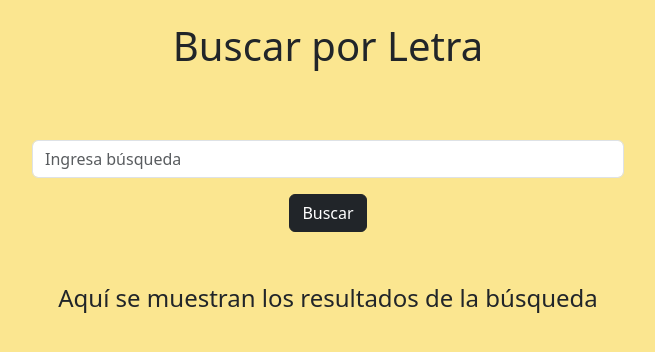
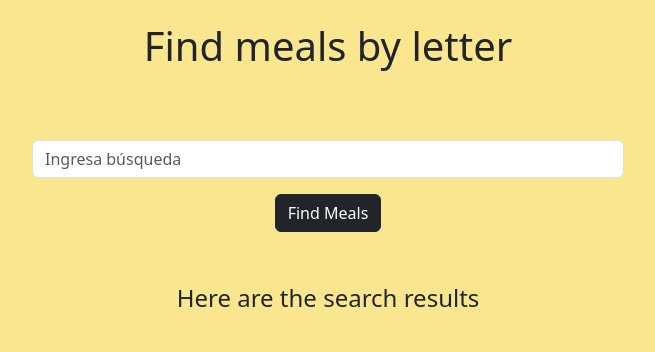
Before and after one commit to dcalderonlo/the_meal_recipes, an Angular app: page /letter in a window 1280 px wide. Shown: the top 352 px of the page, without its empty margins (312-967 px from the left). Built offline with nearby package versions, Linux system fonts and the light colour scheme.

Commit message:
fix: update text to English for consistency across components

```diff
--- a/src/app/components/card/card.component.html
+++ b/src/app/components/card/card.component.html
@@ -7,7 +7,7 @@
         <img [src]="meal.strMealThumb" class="card-img-top" alt="{{ meal.strMeal || 'Meal image' }}">
         <div class="card-body">
           <h5 class="card-title">{{ meal.strMeal }}</h5>
-          <h6 class="card-subtitle my-2 text-body-secondary">Instrucciones</h6>
+          <h6 class="card-subtitle my-2 text-body-secondary">Instrucctions</h6>
           <p class="card-text text-truncated">{{ meal.strInstructions }}</p>
         </div>
       </div>
@@ -29,7 +29,7 @@
                 <img [src]="meal.strMealThumb" class="img-fluid" alt="{{ meal.strMeal || 'Meal image' }}">
               </div>
               <div class="col-lg-6">
-                <h3 class="card-subtitle">Ingredientes</h3>
+                <h3 class="card-subtitle">Ingredients</h3>
                 <ul class="container-fluid w-100">
                   @for (i of getIngredientKeys(meal); track i) {
                     @if (meal[i] && meal[i] !== '') {
@@ -41,16 +41,16 @@
                 </ul>
               </div>
               <div class="container-fluid">
-                <h4 class="card-subtitle my-2">Instrucciones</h4>
+                <h4 class="card-subtitle my-2">Instructions</h4>
                 <p class="card-text">{{ meal.strInstructions }}</p>
 
-                <h4 class="card-subtitle my-2">Preparación</h4>
+                <h4 class="card-subtitle my-2">Preparation</h4>
                 @if (safeYoutubeUrl(meal.strYoutube); as youtubeUrl) {
                   <div class="ratio ratio-16x9">
                     <iframe [src]="youtubeUrl" class="embed-responsive-item" allowfullscreen></iframe>
                   </div>
                 } @else {
-                  <p class="text-muted mb-0">Video no disponible.</p>
+                  <p class="text-muted mb-0">Video not available.</p>
                 }
               </div>
             </div>
--- a/src/app/components/menu/menu.component.html
+++ b/src/app/components/menu/menu.component.html
@@ -6,9 +6,9 @@
   </header>
   <div class="container-fluid d-flex justify-content-center">
     <main class="row gap-3 mt-5 max-vw-50">
-        <button type="button" class="btn btn-dark btn-lg" routerLink="/name">Buscar por Nombre</button>
-        <button type="button" class="btn btn-dark btn-lg" routerLink="/letter">Buscar por Letra</button>
-        <button type="button" class="btn btn-dark btn-lg" routerLink="/random">Buscar Aleatorio</button>
+        <button type="button" class="btn btn-dark btn-lg" routerLink="/name">Find by Name</button>
+        <button type="button" class="btn btn-dark btn-lg" routerLink="/letter">Find by Letter</button>
+        <button type="button" class="btn btn-dark btn-lg" routerLink="/random">Find Random</button>
     </main>
   </div>
 </div>
--- a/src/app/components/the-meal-letter/the-meal-letter.component.html
+++ b/src/app/components/the-meal-letter/the-meal-letter.component.html
@@ -2,7 +2,7 @@
 
 <div class="container-fluid min-vh-100">
   <div class="fs-1 text-center py-3">
-    Buscar por Letra
+    Find meals by letter
   </div>
 
   <app-the-meal-search [searchType]="'letter'"/>
--- a/src/app/components/the-meal-name/the-meal-name.component.html
+++ b/src/app/components/the-meal-name/the-meal-name.component.html
@@ -2,7 +2,7 @@
 
 <div class="container-fluid min-vh-100">
   <div class="fs-1 text-center py-3">
-    Buscar por Nombre
+    Find meals by name
   </div>
 
   <app-the-meal-search [searchType]="'name'" />
--- a/src/app/components/the-meal-random/the-meal-random.component.html
+++ b/src/app/components/the-meal-random/the-meal-random.component.html
@@ -1,7 +1,9 @@
 <!-- <p>the-meal-random works!</p> -->
 
 <div class="container-fluid min-vh-100">
-  <div class="fs-1 p-3">Busqueda Aleatoria</div>
+  <div class="fs-1 text-center py-3">
+    Find Random Meals
+  </div>
 
   @if (isVisisble) {
     <app-loader />
--- a/src/app/components/the-meal-search/the-meal-search.component.html
+++ b/src/app/components/the-meal-search/the-meal-search.component.html
@@ -6,7 +6,7 @@
   </div>
   <div class="text-center">
     <button (click)="getMeals(searchMeals.value); searchMeals.value=''" class="btn btn-dark">
-      Buscar
+      Find Meals
     </button>
   </div>
 </div>
@@ -18,6 +18,6 @@
   @if (meals.length > 0) {
     <app-card [meals]="meals" />
   } @else {
-    <div class="text-center fs-4 mt-4">{{hasSearched ? "No hay coincidencias" : "Aquí se muestran los resultados de la búsqueda"}}</div>
+    <div class="text-center fs-4 mt-4">{{hasSearched ? "No matches found" : "Here are the search results"}}</div>
   }
 }
--- a/src/app/services/the-meal.service.ts
+++ b/src/app/services/the-meal.service.ts
@@ -13,7 +13,7 @@ export class TheMealService {
 
   public getMealByName(name: string): Observable<MealResponse> {
     if (!name || name.trim() === '') {
-      return throwError(() => new Error('La búsqueda no puede estar vacía'));
+      return throwError(() => new Error('The search field cannot be empty'));
     }
     const sanitizedName = encodeURIComponent(name.trim());
     return this._http.get<MealResponse>(`${this.apiUrl}search.php?s=${sanitizedName}`);
@@ -21,7 +21,7 @@ export class TheMealService {
 
   public getMealByLetter(letter: string): Observable<MealResponse> {
     if (!letter || letter.trim() === '' || letter.length > 1) {
-      return throwError(() => new Error('La búsqueda debe contener una sola letra'));
+      return throwError(() => new Error('The search must contain a single letter'));
     }
     const sanitizedLetter = encodeURIComponent(letter.trim());
     return this._http.get<MealResponse>(`${this.apiUrl}search.php?f=${sanitizedLetter}`);
```
